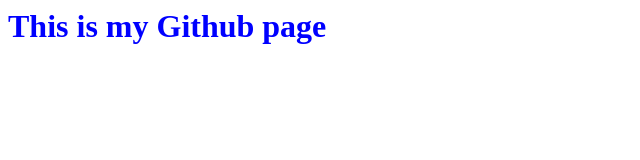
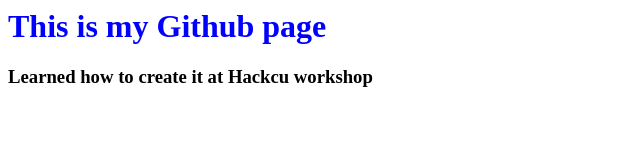
Before and after one commit to hnj1996/hnj1996.github.io, a plain HTML site: page index.html in a window 1280 px wide. Shown: the whole page, without its empty margins (0-640 px from the left). Drawn offline with Linux system fonts and the light colour scheme.

Commit message:
Update index.html

```diff
--- a/index.html
+++ b/index.html
@@ -3,6 +3,6 @@
     </head>
     <body>
       <h1 style="color:blue"> This is my Github page </h1>
-
+      <h3> Learned how to create it at Hackcu workshop </h3>
   </body>
 </html>
```
